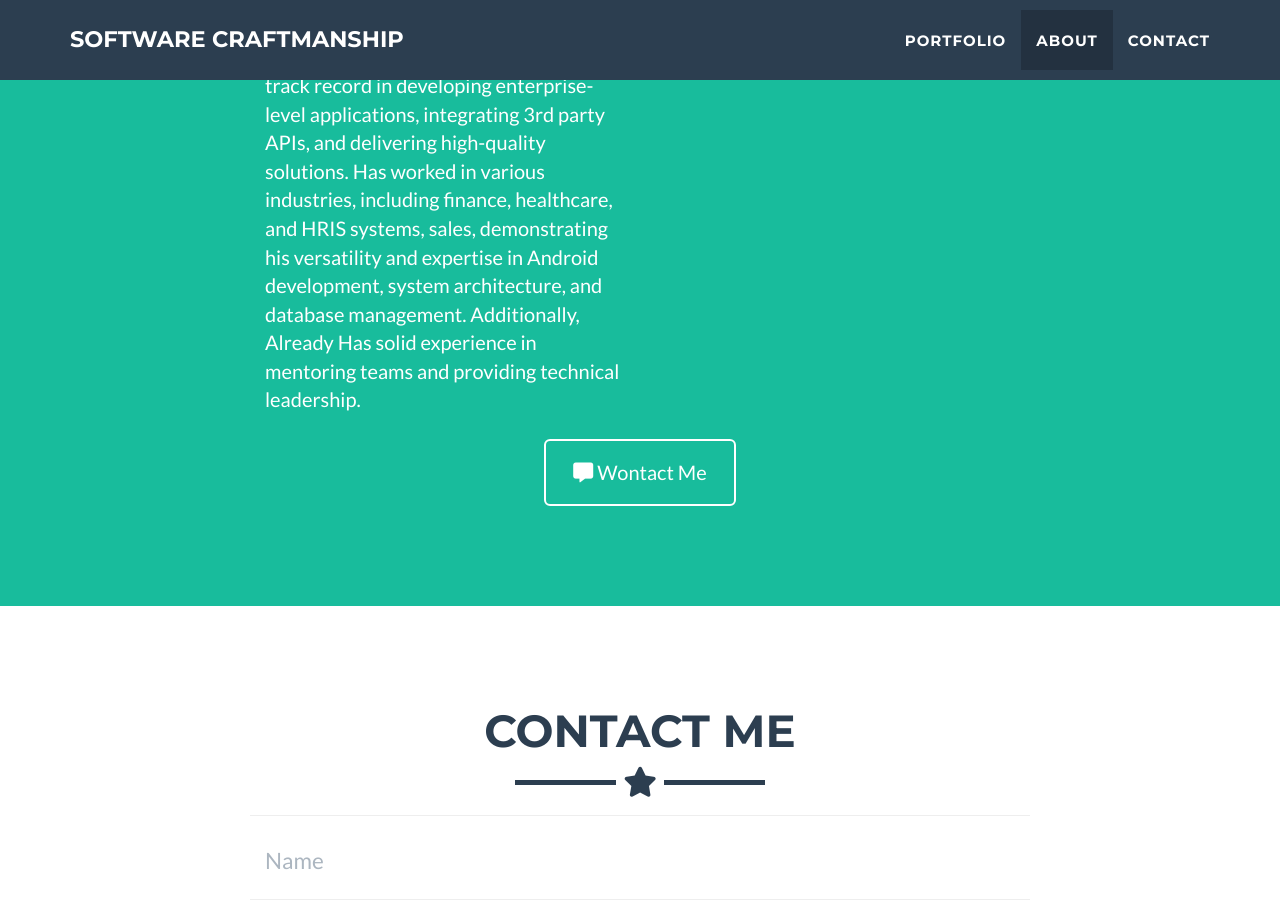
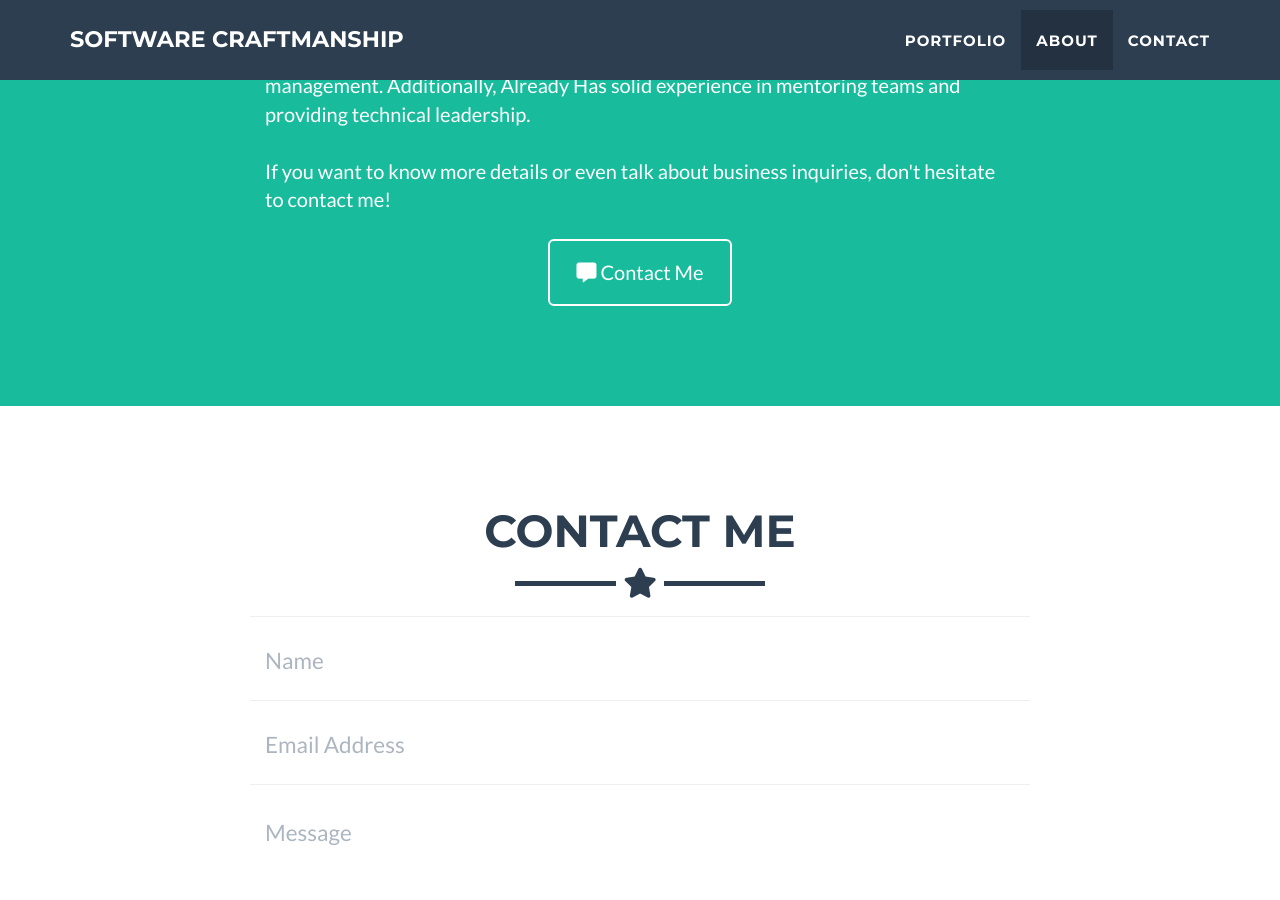
Before and after one commit to samseptiano/samseptiano.github.io, a Jekyll site: the page built from _posts/2014-07-18-project-1.markdown, in a window 1280 px wide and 900 px high, scrolled down 2010 px. Built offline with Jekyll 4.4.1, drawn with Linux system fonts in a browser that asks for light colours.

Commit message:
update UI

```diff
--- a/_includes/about.html
+++ b/_includes/about.html
@@ -8,15 +8,12 @@
       </div>
     </div>
     <div class="row">
-      <div class="col-lg-4 col-lg-offset-2">
-        <p>Experienced software engineer since 2016 with a strong background in mobile and web technologies.  Have extensive experience in leading development teams and managing projects across various tech stacks, including .NET, Kotlin, Java, Flutter, and SQL Server. have a proven track record in developing enterprise-level applications, integrating 3rd party APIs, and delivering high-quality solutions. Has worked in various industries, including finance, healthcare, and HRIS systems, sales, demonstrating his versatility and expertise in Android development, system architecture, and database management. Additionally, Already Has solid experience in mentoring teams and providing technical leadership.</p>
-      </div>
-      <div class="col-lg-4">
-        <p>If you want to know more details or even talk about business inquiries, don't hesitate to contact me! </p>
+      <div class="col-lg-8 col-lg-offset-2">
+        <p>Experienced software engineer since 2016 with a strong background in mobile and web technologies.  Have extensive experience in leading development teams and managing projects across various tech stacks, including .NET, Kotlin, Java, Flutter, and SQL Server. have a proven track record in developing enterprise-level applications, integrating 3rd party APIs, and delivering high-quality solutions. Has worked in various industries, including finance, healthcare, and HRIS systems, sales, demonstrating his versatility and expertise in Android development, system architecture, and database management. Additionally, Already Has solid experience in mentoring teams and providing technical leadership.</br></br>If you want to know more details or even talk about business inquiries, don't hesitate to contact me! </p>
       </div>
       <div class="col-lg-8 col-lg-offset-2 text-center">
         <a href="https://wa.me/6283871979960" class="btn btn-lg btn-outline">
-          <i class="fa fa-message"></i> Wontact Me
+          <i class="fa fa-message"></i> Contact Me
         </a>
       </div>
     </div>
--- a/_includes/footer.html
+++ b/_includes/footer.html
@@ -3,7 +3,7 @@
   <div class="footer-above">
     <div class="container">
       <div class="row">
-        <div class="footer-col col-md-4">
+        <div class="footer-col col-md-6">
           <h3>{{ site.footer.location }}</h3>
           <p>
             {% for adress in site.address %}
@@ -11,7 +11,7 @@
             {% endfor %}
           </p>
         </div>
-        <div class="footer-col col-md-4">
+        <div class="footer-col col-md-6">
           <h3>{{ site.footer.social }}</h3>
           <ul class="list-inline">
             {% for network in site.social %}
@@ -22,10 +22,10 @@
             {% endfor %}
           </ul>
         </div>
-        <div class="footer-col col-md-4">
+        <!-- <div class="footer-col col-md-4">
           <h3>{{ site.footer.credits }}</h3>
           <p>{{ site.credits }}</p>
-        </div>
+        </div> -->
       </div>
     </div>
   </div>
```
